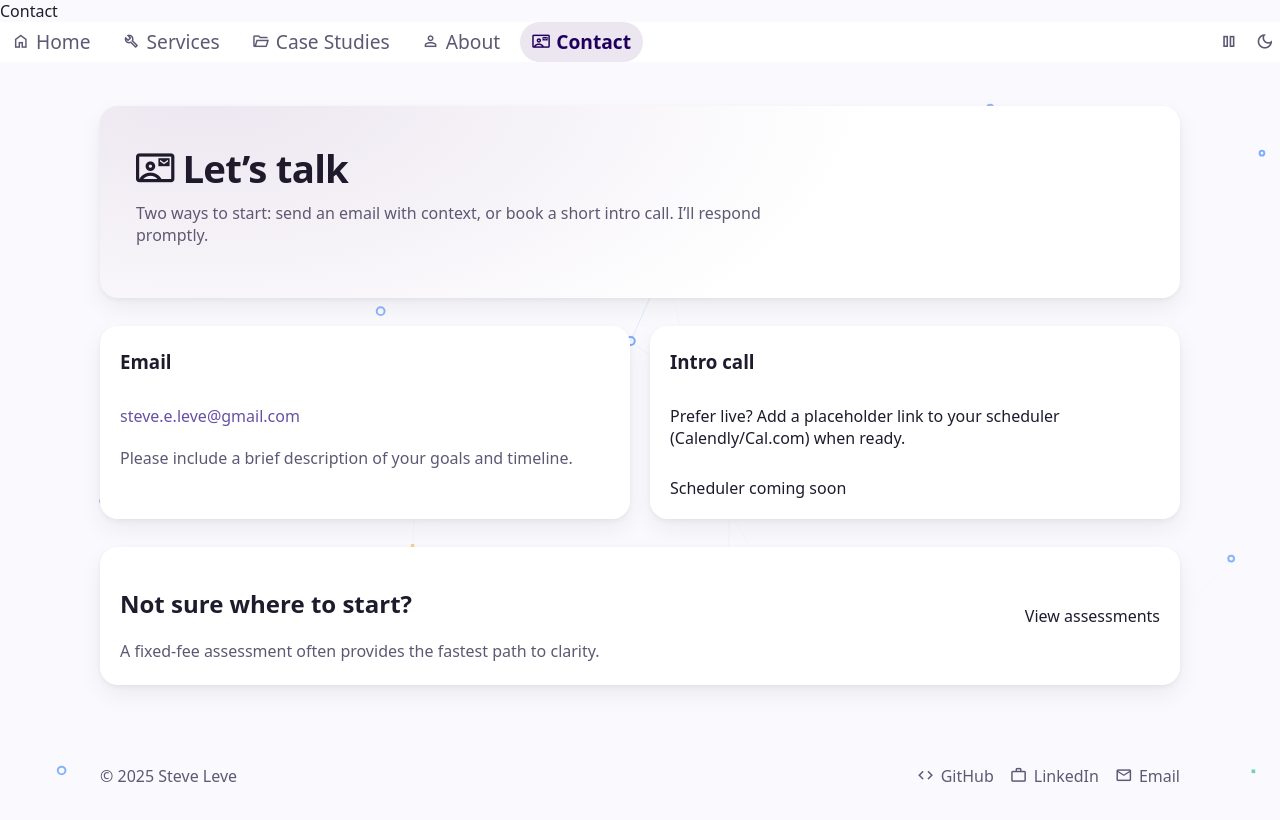
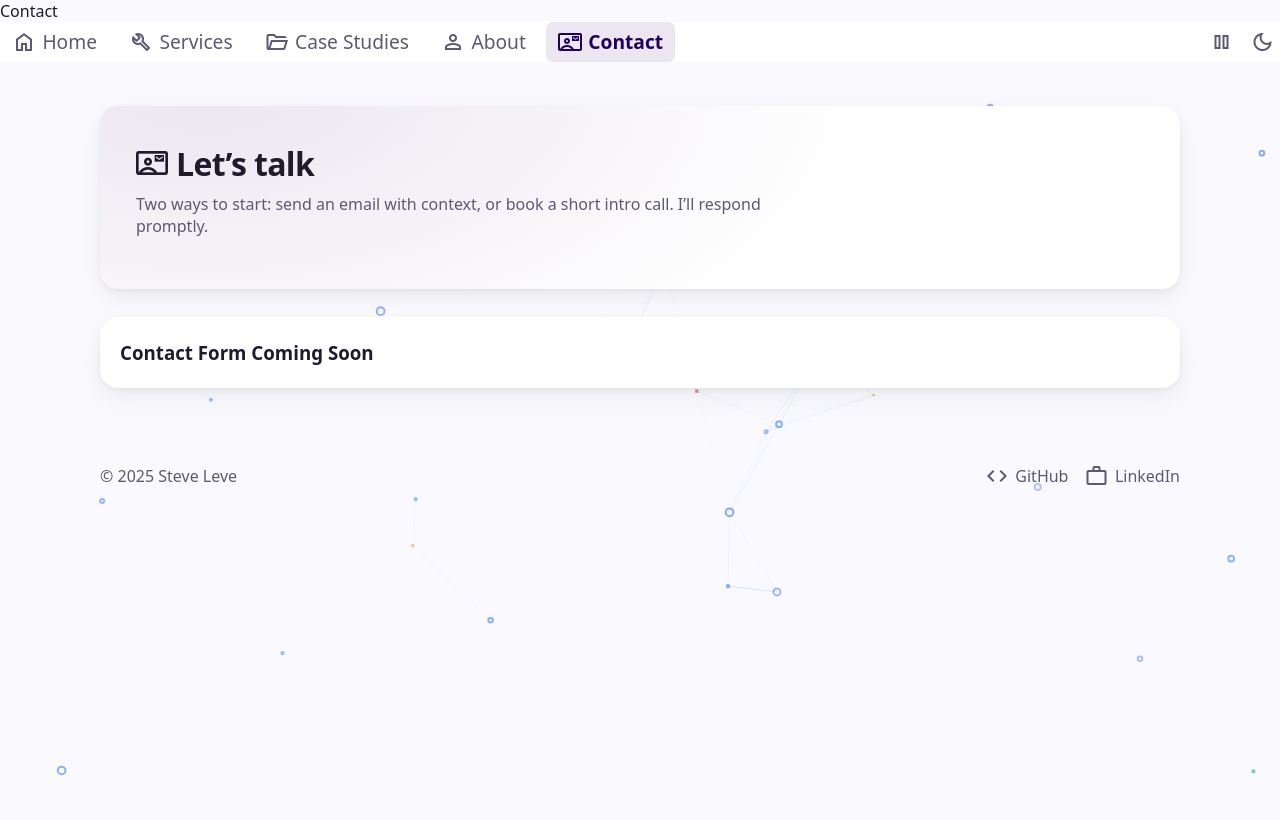
Before and after one commit to SteveLeve/steveleve.github.io, a plain HTML site: page contact.html in a window 1280 px wide. Drawn offline with nearby package versions, Linux system fonts and the light colour scheme; animation ran at ten frames a second.

Commit message:
remove email, will replace with contact form

```diff
--- a/contact.html
+++ b/contact.html
@@ -61,27 +61,18 @@
 
     <section class="grid-2">
       <article class="card surface">
-        <h3>Email</h3>
-        <p><a href="mailto:steve.e.leve@gmail.com">steve.e.leve@gmail.com</a></p>
-        <p class="muted">Please include a brief description of your goals and timeline.</p>
-      </article>
-
-      <article class="card surface">
-        <h3>Intro call</h3>
-        <p>
-          Prefer live? Add a placeholder link to your scheduler (Calendly/Cal.com) when ready.
-        </p>
-        <md-outlined-button disabled>Scheduler coming soon</md-outlined-button>
-      </article>
+        <h3>Contact Form Coming Soon</h3>
+        <!-- <p class="muted">Please include a brief description of your goals and timeline.</p> -->
+        </article>
     </section>
 
-    <section class="stripe surface">
+    <!-- <section class="stripe surface">
       <div>
         <h2>Not sure where to start?</h2>
         <p>A fixed-fee assessment often provides the fastest path to clarity.</p>
       </div>
       <md-filled-button href="services.html">View assessments</md-filled-button>
-    </section>
+    </section> -->
   </main>
 
   <footer class="footer">
@@ -95,10 +86,6 @@
       <span class="material-symbols-outlined">work</span>
       LinkedIn
     </a>
-    <a href="mailto:steve.e.leve@gmail.com" class="footer__link">
-      <span class="material-symbols-outlined">mail</span>
-      Email
-    </a>
   </footer>
   <script src="site.js" defer></script>
   <script src="hero-canvas.js" defer></script>
--- a/styles.css
+++ b/styles.css
@@ -103,7 +103,7 @@ a:hover {
 
 .nav__link {
     padding: .4rem .75rem;
-        border-radius: 999px;
+        border-radius: 5pt;
         color: var(--muted);
         display: flex;
         align-items: center;
@@ -117,10 +117,11 @@ a:hover {
         text-decoration: none;
 }
 
-.nav__link .material-symbols-outlined {
+/* .nav__link .material-symbols-outlined {
     font-size: 1.1rem;
 }
 
+*/
 .nav__link.is-active {
     background: #ECE6F0;
     color: var(--brand-ink);
@@ -168,20 +169,21 @@ main,
 .hero-title {
     margin: 0 0 .5rem;
     letter-spacing: -0.02em;
-    font-size: clamp(1.6rem, 2.5vw + 1rem, 2.4rem);
+    /* font-size: clamp(1.6rem, 2.5vw + 1rem, 2.4rem); */
     display: flex;
     align-items: center;
     gap: 0.5rem;
 }
 
-.hero-title .material-symbols-outlined {
+/* .hero-title .material-symbols-outlined {
     font-size: 1em;
 }
+*/
 .hero-subtitle {
     color: var(--muted);
     margin: .25rem 0 1rem;
     max-width: 70ch;
-    font-size: 1.1rem;
+    /* font-size: 1.1rem; */
     font-weight: 500;
 }
 
@@ -225,7 +227,7 @@ main,
 }
 
 .card__icon {
-    font-size: 1.5rem;
+    /* font-size: 1.5rem; */
         color: var(--brand);
     background: rgba(103, 80, 164, .12);
         padding: .5rem;
@@ -249,6 +251,9 @@ main,
             'opsz' 24;
 }
 
+.hero-title>.material-symbols-outlined {
+    font-size: inherit;
+}
 .stripe {
     margin: 1.75rem 0;
         padding: 1.25rem 1.25rem;
@@ -335,10 +340,11 @@ main,
         text-decoration: none;
 }
 
-.footer__link .material-symbols-outlined {
+/* .footer__link .material-symbols-outlined {
     font-size: 1.1rem;
 }
 
+*/
 .theme-toggle,
 .animation-toggle {
     border: 0;
@@ -350,7 +356,7 @@ main,
         display: inline-flex;
         align-items: center;
         justify-content: center;
-        font-size: 1.1rem;
+        /* font-size: 1.1rem; */
         transition: background-color .2s ease, color .2s ease;
 }
 
@@ -371,12 +377,13 @@ main,
         color: var(--brand);
 }
 
-.theme-toggle__icon,
+/* .theme-toggle__icon,
 .animation-toggle__icon {
     line-height: 1;
     font-size: 1.2rem;
 }
 
+*/
 body,
 .surface,
 .stripe,
```
Also changed, not shown: about.html (+0 -4 lines), case-studies.html (+0 -4 lines), data_flow_canvas_hero.html (+0 -4 lines), index.html (+2 -6 lines), services-onepager.html (+3 -3 lines), services.html (+0 -4 lines).
